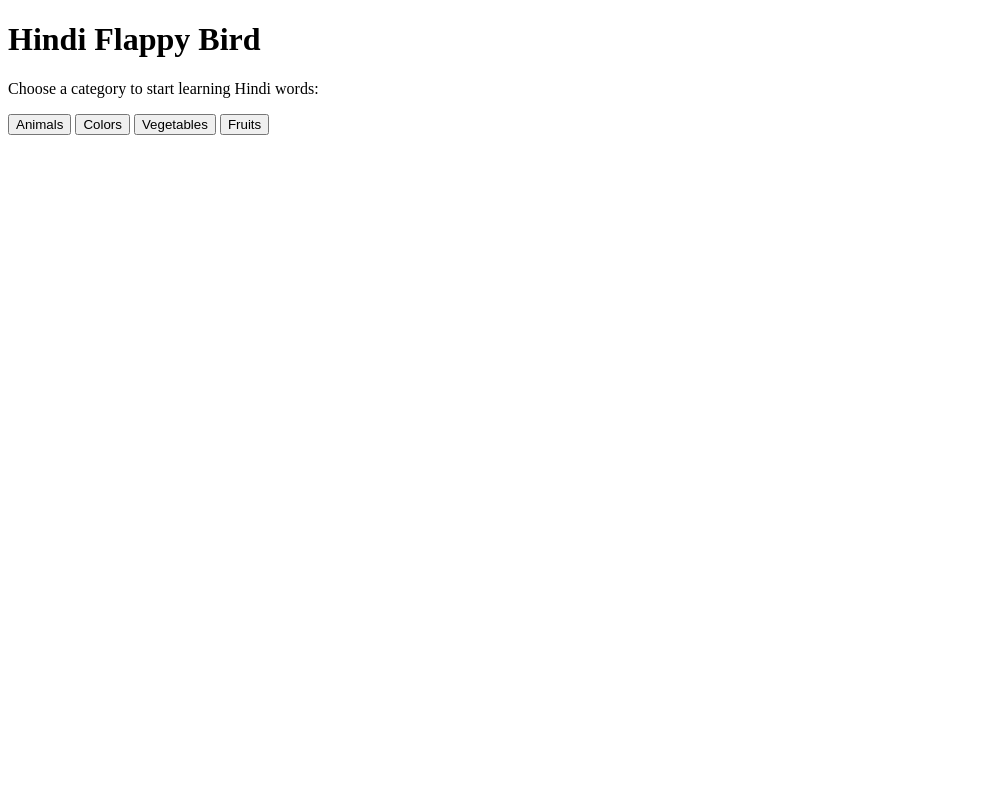
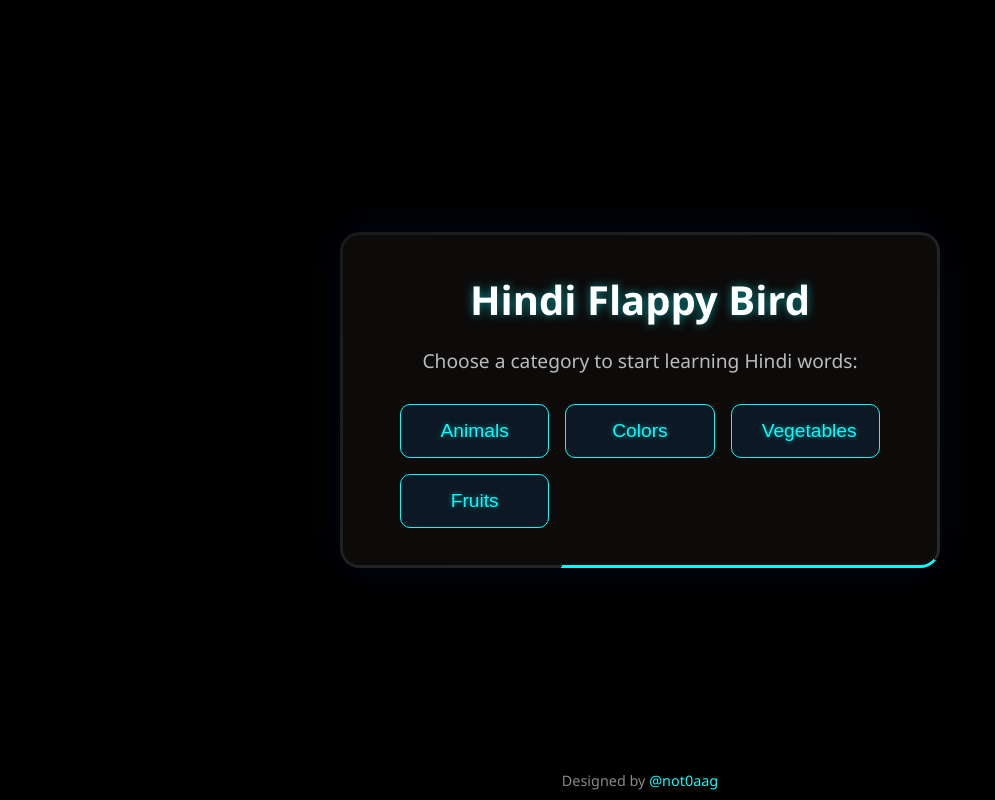
Before and after one commit to not0aag/FlapBird, a website: page public/index.html in a window 1280 px wide. Shown: the top 800 px of the page, without its empty margins (0-995 px from the left). Drawn offline with Linux system fonts and the light colour scheme.

Commit message:
should fix deploy 19.0

```diff
--- a/public/index.html
+++ b/public/index.html
@@ -4,7 +4,7 @@
     <meta charset="UTF-8">
     <meta name="viewport" content="width=device-width, initial-scale=1.0, maximum-scale=1.0, user-scalable=no">
     <title>Hindi Flappy Bird</title>
-    <link rel="stylesheet" href="style.css">
+    <link rel="stylesheet" href="flappybird.css">
 </head>
 <body>
     <div id="welcome-screen">
```
